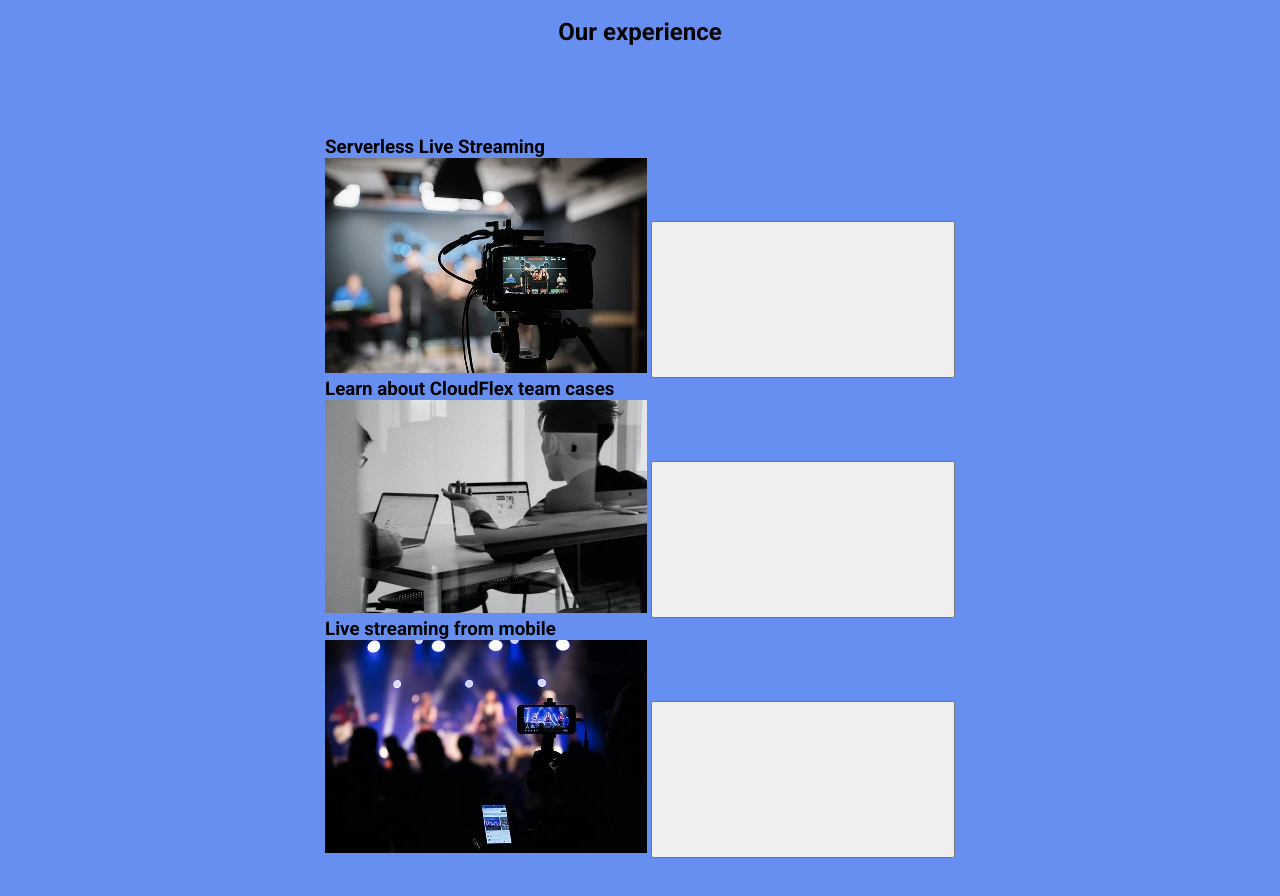
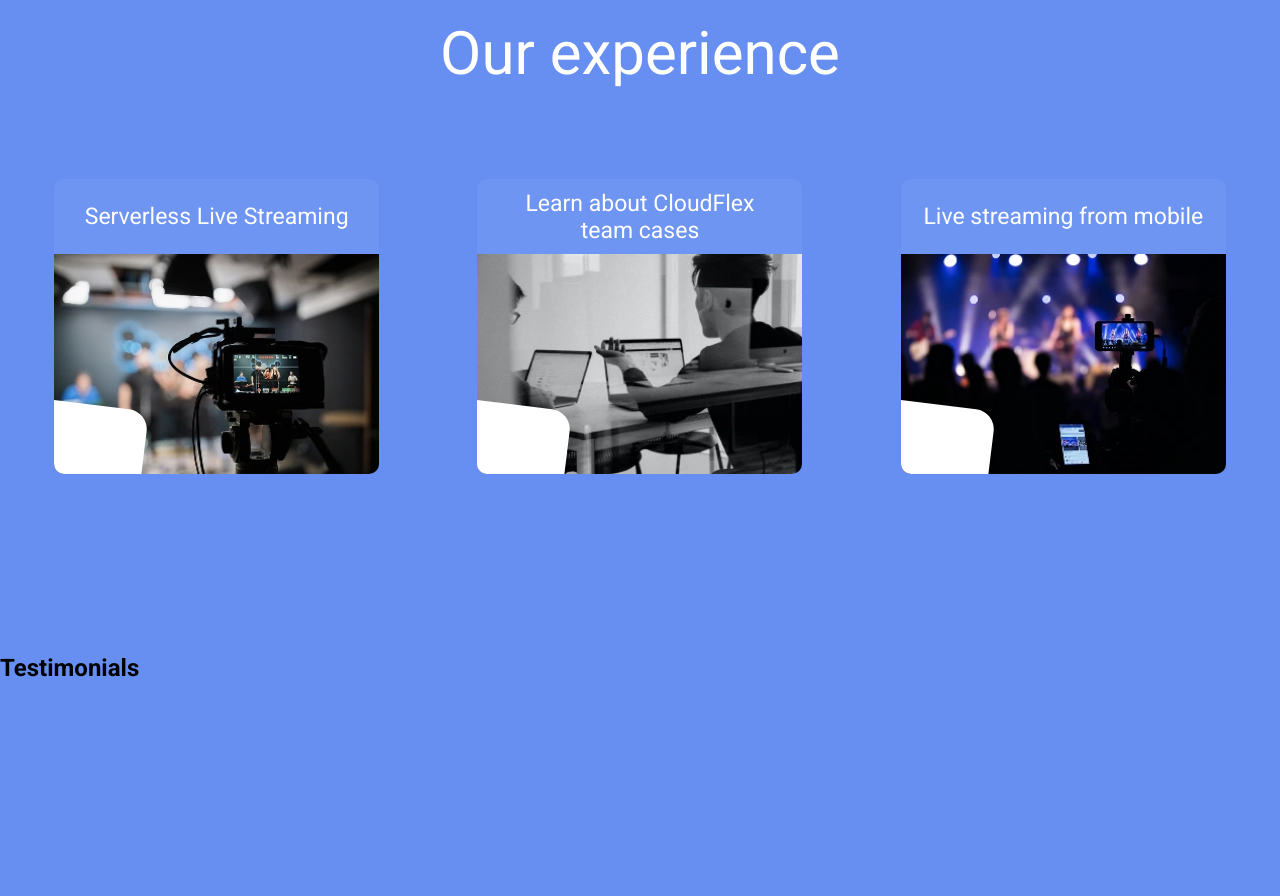
Before and after one commit to Anasteishahm/landing_live_streaming, a website built with Parcel: page index.html in a window 1280 px wide. Shown: the part 3740-4636 px from the top of the page. After the commit the page ends 4422 px from the top, so only its background shows below. Built offline with nearby package versions, Linux system fonts and the light colour scheme.

```diff
--- a/index.html
+++ b/index.html
@@ -223,6 +223,16 @@
             </div>
         </div>
     </section>
+
+    <section class="testimonials-section">
+        <div class="container">
+            <div class="testimonials">
+                <h2 class="testimonials-title">Testimonials</h2>
+
+                <div class="testimonials__slider"></div>
+            </div>
+        </div>
+    </section>
 </main>
 
 </body>
--- a/styles/_cards.scss
+++ b/styles/_cards.scss
@@ -51,3 +51,65 @@
     }
   }
 }
+
+.img-card {
+  position: relative;
+  width: 325px;
+  height: 295px;
+  border-radius: 10px;
+  background-color: color.adjust(v.$color_white, $alpha: -0.95);
+  @include m.d-flex(space-between, center, nowrap, column, 0, 0);
+  overflow: hidden;
+  flex-shrink: 0;
+
+  &__title {
+    @include m.font(23px, 400, v.$color_white);
+    @include m.d-flex(center, center, nowrap, column, 0, 0);
+    flex-grow: 1;
+  }
+
+  &__preview {
+    width: 100%;
+    height: 220px;
+
+  }
+
+  &__btn {
+    @include m.position(absolute, 1, -1, bottom, left, -20px, -30px);
+    width: 120px;
+    height: 90px;
+    border-radius: 20px;
+    border: none;
+    background-color: v.$color_white;
+    rotate: z 7deg;
+    transition: rotate .2s;
+
+    &-icon {
+      width: 36px;
+      height: 23px;
+      fill: v.$color_black;
+      rotate: z -7deg;
+      translate: 12px -3px;
+    }
+
+    &:hover {
+      cursor: pointer;
+      rotate: z 7deg;
+      scale: 1.3;
+
+      .img-card__btn-icon {
+        rotate: z -7deg;
+        translate: 17px -8px;
+      }
+    }
+  }
+
+  &:hover {
+    cursor: pointer;
+    box-shadow: 0 8px 20px 12px rgba(0,0,0,.15), inset 0 -5px 70px 25px rgba(0,0,0,.2);
+  }
+
+  @media (max-width: v.$media_min) {
+    width: 300px;
+  }
+}
--- a/styles/_experience.scss
+++ b/styles/_experience.scss
@@ -4,9 +4,20 @@
 .experience {
   padding: 180px 0;
   margin: 0 auto;
+  text-align: center;
   @include m.d-flex(start, center, nowrap, column, 0, 90px);
 
-  &_title {
+  &__title {
+    @include m.font(60px, 400, v.$color_white);
 
+    @media (max-width: v.$media_sm) {
+      @include m.font(35px, 400, v.$color_white);
+    }
+  }
+
+  &__cards-wrapper {
+    @include m.d-flex(space-around, center, wrap, row, 20px, 55px);
+    width: 100%;
+    padding: 0 15px;
   }
 }
```
Also changed, not shown: assets/sprites.svg, dist/about.css (added), dist/index.css.
